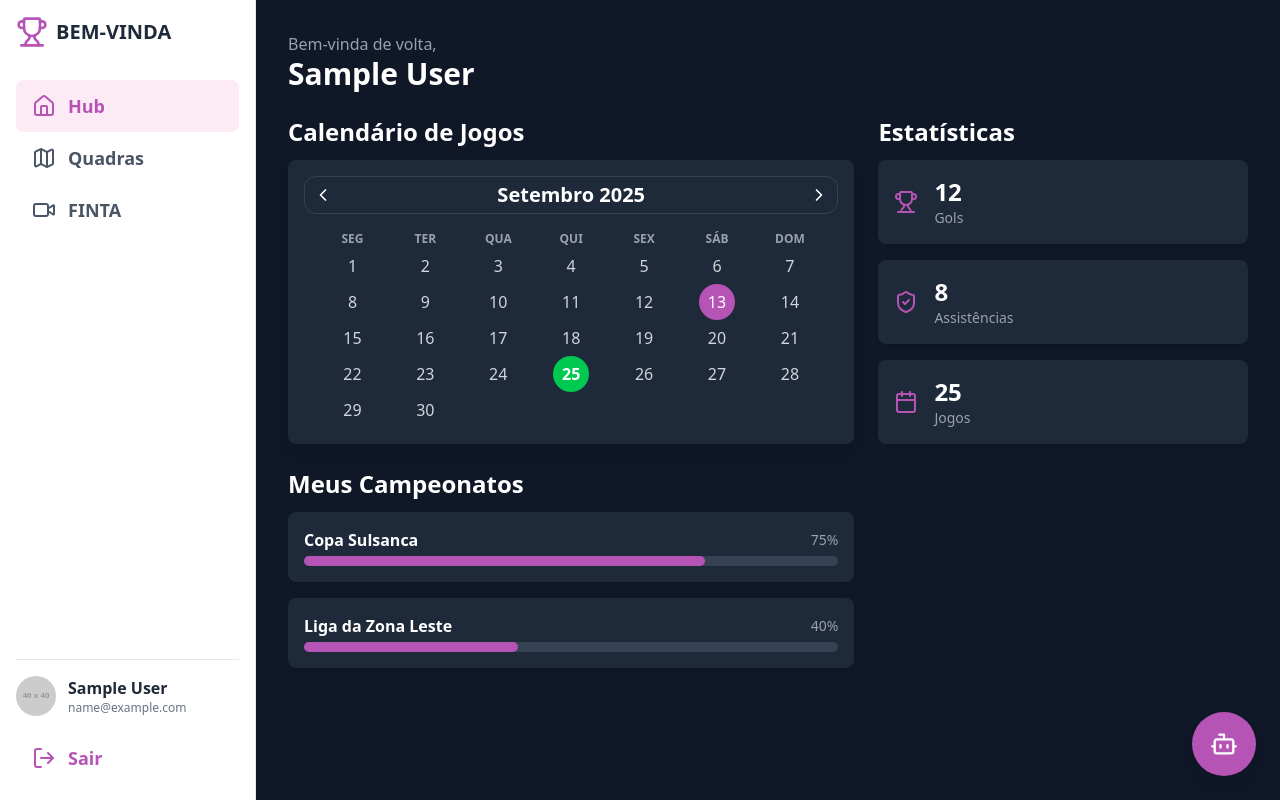
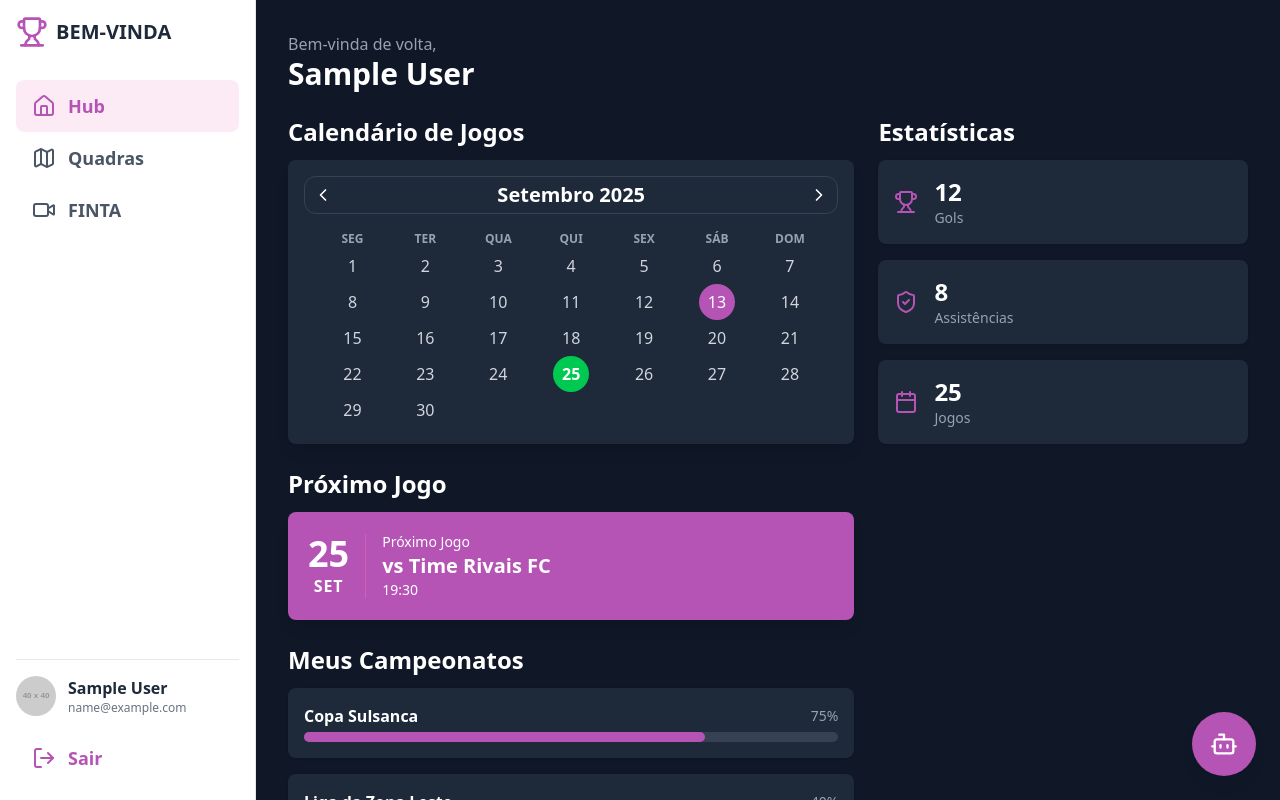
Before and after one commit to matheus-rocha0/passa-a-bola-web-app-matheus, a React (Vite) app: page / in a window 1280 px wide. Built offline with nearby package versions, Linux system fonts and the light colour scheme; sample sign-in values are in the browser's storage.

Commit message:
Feat: Adiciona Card próximo jogo e calendario

```diff
--- /dev/null
+++ b/src/components/ProximoJogoCard.jsx
@@ -0,0 +1,32 @@
+// Caminho: src/components/ProximoJogoCard.jsx
+
+import React from 'react';
+
+const ProximoJogoCard = () => {
+  // Dados estáticos para o card
+  const proximoJogo = {
+    dia: '25',
+    mes: 'SET',
+    adversario: 'Time Rivais FC',
+    horario: '19:30',
+  };
+
+  return (
+    <div className="bg-[#b554b5] text-white p-5 rounded-lg shadow-lg flex items-center space-x-4">
+      {/* Seção da Data */}
+      <div className="text-center pr-4 border-r border-pink-400/50">
+        <p className="text-4xl font-bold">{proximoJogo.dia}</p>
+        <p className="text-md font-semibold tracking-wider">{proximoJogo.mes}</p>
+      </div>
+
+      {/* Seção de Informações do Jogo */}
+      <div className="flex-grow">
+        <p className="text-sm font-light">Próximo Jogo</p>
+        <p className="text-xl font-bold">vs {proximoJogo.adversario}</p>
+        <p className="text-sm">{proximoJogo.horario}</p>
+      </div>
+    </div>
+  );
+};
+
+export default ProximoJogoCard;
--- a/src/pages/HubPage.jsx
+++ b/src/pages/HubPage.jsx
@@ -4,41 +4,40 @@ import React from "react";
 import { Trophy, ShieldCheck, Calendar } from 'lucide-react';
 import { useAuth } from '../hooks/useAuth';
 import AgendaCalendario from '../components/AgendaCalendario';
+import ProximoJogoCard from '../components/ProximoJogoCard'; // <-- 1. IMPORT FALTANDO ADICIONADO AQUI
 
 const HubPage = () => {
   const { currentUser } = useAuth();
 
-  // Dados estáticos para os cards de estatísticas
   const stats = [
     { icon: <Trophy size={24} className="text-[#b554b5]" />, value: '12', label: 'Gols' },
     { icon: <ShieldCheck size={24} className="text-[#b554b5]" />, value: '8', label: 'Assistências' },
     { icon: <Calendar size={24} className="text-[#b554b5]" />, value: '25', label: 'Jogos' },
   ];
 
-  // Dados estáticos para a lista de campeonatos
   const currentChampionships = [
     { name: 'Copa Sulsanca', progress: 75 },
     { name: 'Liga da Zona Leste', progress: 40 },
   ];
 
-  // Tela de carregamento enquanto os dados do usuário não chegam
   if (!currentUser) {
     return <div className="p-8 bg-gray-900 text-white min-h-screen">Carregando dados da atleta...</div>;
   }
 
-  // Componente renderizado após o carregamento
   return (
     <div className="p-4 md:p-8 bg-gray-900 text-gray-200 min-h-screen">
-      <header className="mb-6">
+      {/* 2. ADICIONADO O CONTAINER DE LAYOUT AO HEADER */}
+      <header className="mb-6 max-w-6xl mx-auto">
         <p className="text-md text-gray-400">Bem-vinda de volta,</p>
         <h1 className="text-3xl font-bold text-white">{currentUser.name}</h1>
       </header>
 
+      {/* 2. ADICIONADO O CONTAINER DE LAYOUT PRINCIPAL */}
+      <div className="max-w-6xl mx-auto">
         <div className="grid grid-cols-1 lg:grid-cols-5 gap-6">
-        {/* Coluna Principal (Esquerda) */}
+
           <div className="lg:col-span-3 space-y-6">
 
-          {/* 1. Componente do Calendário inserido aqui */}
             <div>
               <h2 className="font-semibold text-2xl mb-3 text-white">
                 Calendário de Jogos
@@ -46,7 +45,14 @@ const HubPage = () => {
               <AgendaCalendario />
             </div>
 
-          {/* 2. Seção "Meus Campeonatos" */}
+            {/* 3. ORGANIZADO O CARD DENTRO DE UMA DIV COM TÍTULO */}
+            <div>
+              <h2 className="font-semibold text-2xl mb-3 text-white">
+                Próximo Jogo
+              </h2>
+              <ProximoJogoCard />
+            </div>
+
             <div>
               <h2 className="font-semibold text-2xl mb-3 text-white">Meus Campeonatos</h2>
               <div className="space-y-4">
@@ -68,9 +74,7 @@ const HubPage = () => {
             </div>
           </div>
 
-        {/* Coluna Lateral (Direita) */}
           <div className="lg:col-span-2 space-y-6">
-          {/* 3. Seção "Estatísticas" */}
             <div>
               <h2 className="font-semibold text-2xl mb-3 text-white">Estatísticas</h2>
               <div className="grid grid-cols-1 gap-4">
@@ -86,6 +90,8 @@ const HubPage = () => {
               </div>
             </div>
           </div>
+
+        </div>
       </div>
     </div>
   );
```
Lines whose indentation alone changed are shown as unchanged.
